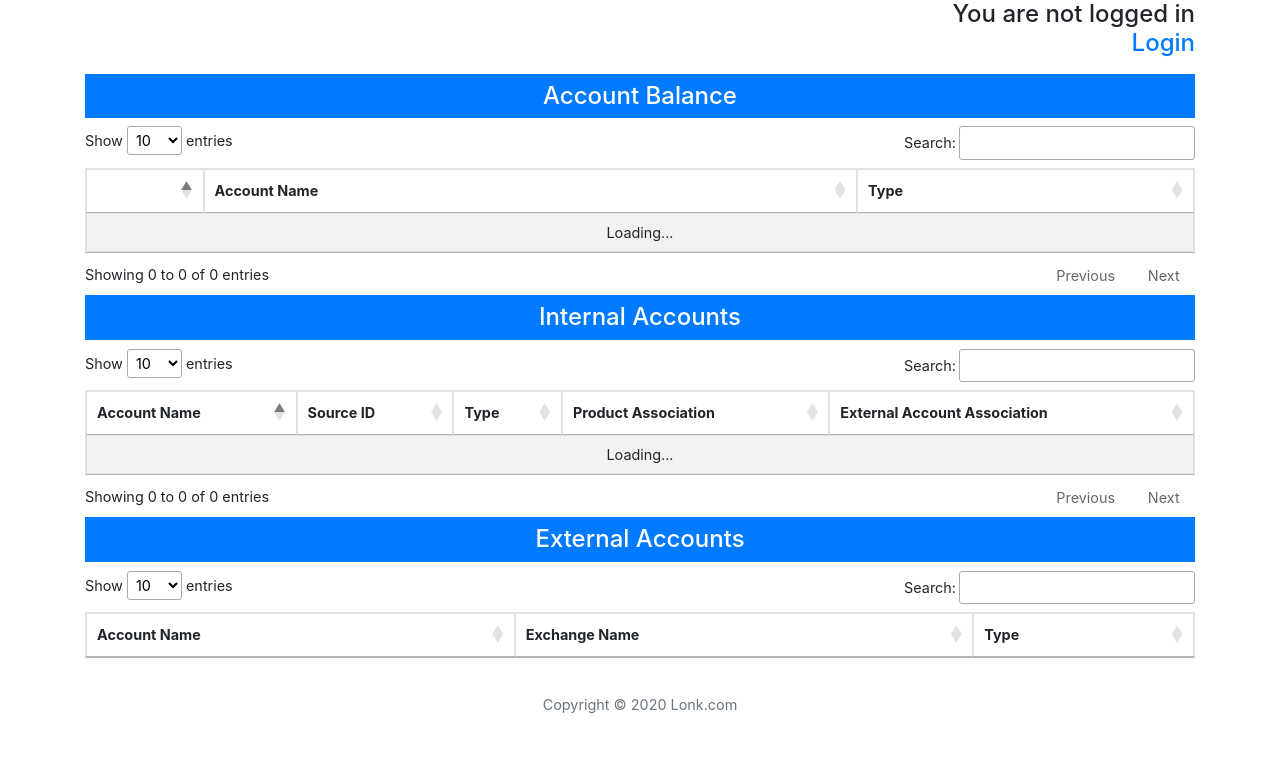
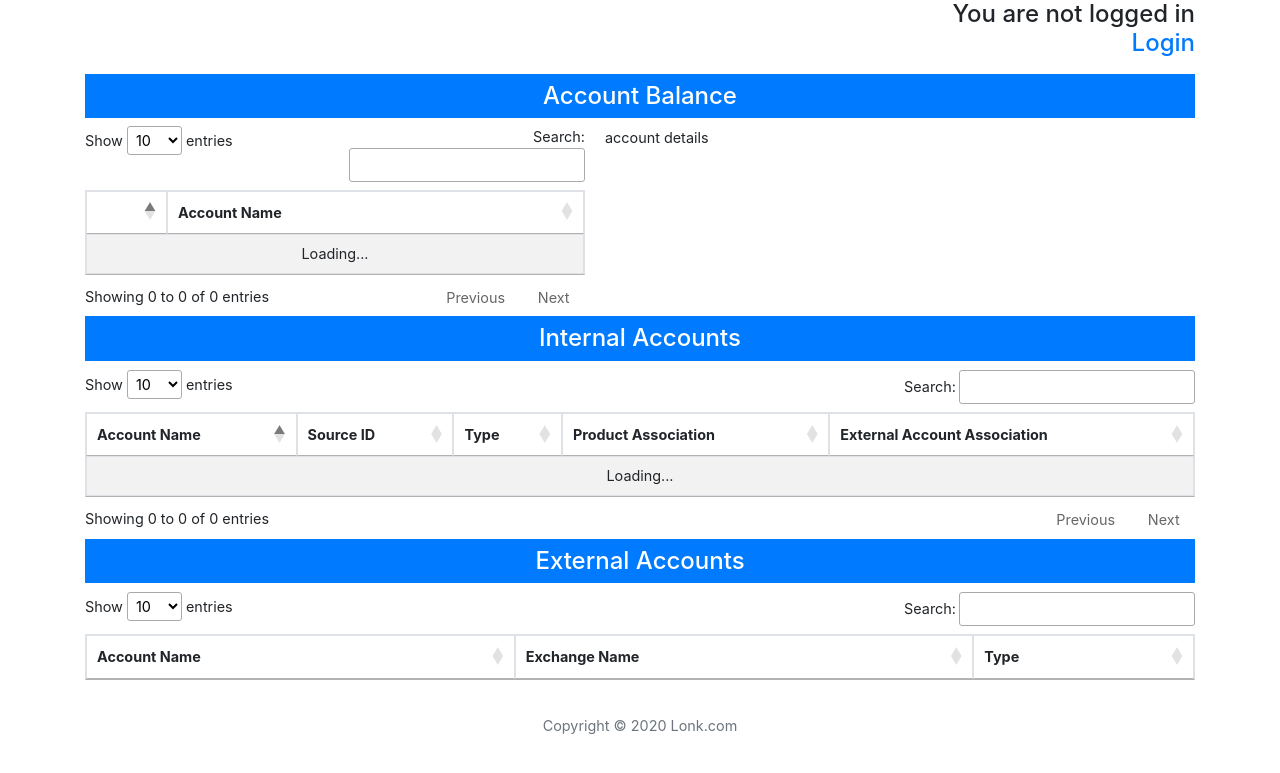
Before and after one commit to deoshao11/django-gui, a Django app: page / in a window 1280 px wide. Shown: the top 773 px of the page. Run offline with Django 3.2, Linux system fonts and the light colour scheme; lists and menus that the app fills with data are empty; parts of the project's set-up code (start-up, migrations or seed data) failed here and were passed over; some libraries are stand-ins or nearby versions.

Commit message:
add side view

```diff
--- a/restembed/core/templates/index.html
+++ b/restembed/core/templates/index.html
@@ -10,6 +10,16 @@ td.details-control {
 tr.shown td.details-control {
     text-align:center;
     color:red;
+}
+
+#maincontent {
+    float: right;
+    width: 100%;
+    margin-right: -520px;
+}
+#menuleftcontent {
+    float: left;
+    width: 500px;
 }
 </style>
 
@@ -24,25 +34,31 @@ tr.shown td.details-control {
     </div>
 {% endif %}
 </div>
-
 <div class="row">
     <div class="col-sm-12 text-center">
         <h4 class="bg-primary text-white p-2">Account Balance</h4>
     </div>
 </div>
 <div class="row">
+    <div id="page">
         <div class="col-sm-12">
+            <div id="menuleftcontent">
                 <table id="account_balance" class="table table-striped table-bordered" style="width:100%">
                     <thead>
                         <tr>
                             <th></th>
                             <th>Account Name</th>
-                    <th>Type</th>
                         </tr>
                     </thead>
                 </table>
             </div>
         </div>
+        <div class="col-sm-12">
+            <div id="maincontent">account details</div>
+        </div>
+    </div>
+</div>
+
 <div class="row">
     <div class="col-sm-12 text-center">
         <h4 class="bg-primary text-white p-2">Internal Accounts</h4>
@@ -107,6 +123,15 @@ function format ( d ) {
     return result;
 }
 
+$(function () {
+    $("#maincontent > div:gt(0)").hide();
+    $("#menu a").on("click", function (e) {
+        var href = $(this).attr("href");
+        $("#maincontent > " + href).show();
+        $("#maincontent > :not(" + href + ")").hide();
+    });
+});
+
 $(document).ready(function() {
     var balance_table = $('#account_balance').DataTable({
         dom:
@@ -128,8 +153,10 @@ $(document).ready(function() {
                          return '<i class="fa fa-plus-square" aria-hidden="true"></i>';
                 },
             },
-            {"data": "accountName"},
-            {"data": "type"},
+            {
+                "data": "accountName",
+                "className": "account-click",
+            },
         ]
     });
 
@@ -176,6 +203,12 @@ $(document).ready(function() {
         }
     } );
 
+    $('#account_balance tbody').on('click', 'td.account-click', function () {
+        var tr = $(this).closest('tr');
+        var row = balance_table.row( tr );
+        var fieldNameElement = document.getElementById('maincontent');
+        fieldNameElement.innerHTML = format(row.data());
+    } );
 
     $('#external_account').DataTable({
         dom:
```
Lines whose indentation alone changed are shown as unchanged.
